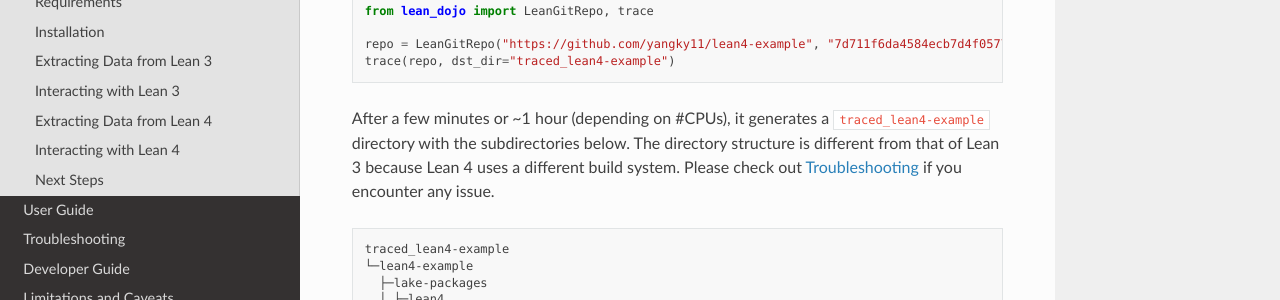
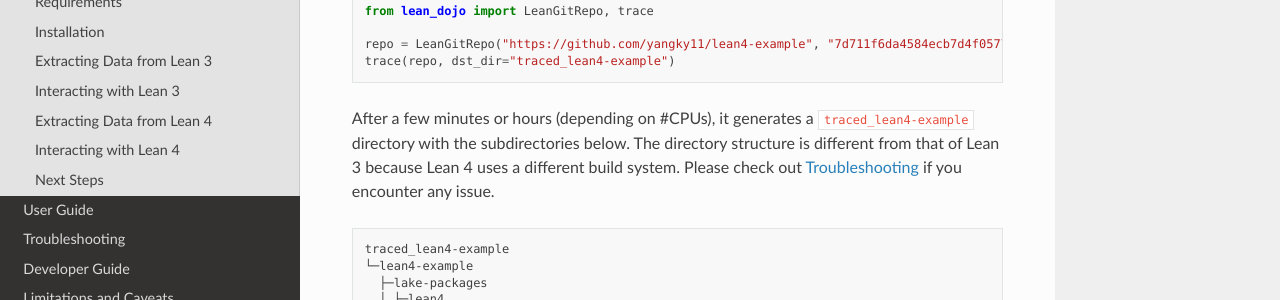
Before and after one commit to lean-dojo/LeanDojo, a Sphinx documentation site: the page built from docs/source/getting-started.rst, in a window 1280 px wide and 900 px high, scrolled down 4104 px. Shown: the part 149-449 px from the top of the window. Built offline with Sphinx 7.4.7 and the Read the Docs theme 2.0.0, drawn with Linux system fonts in a browser that asks for light colours; some of the changed text lies outside the part shown.

```diff
--- a/docs/source/getting-started.rst
+++ b/docs/source/getting-started.rst
@@ -224,7 +224,7 @@ We use LeanDojo to trace the repo by specifying its URL and a commit hash:
    repo = LeanGitRepo("https://github.com/yangky11/lean4-example", "7d711f6da4584ecb7d4f057715e1f72ba175c910")
    trace(repo, dst_dir="traced_lean4-example")
 
-After a few minutes or ~1 hour (depending on #CPUs), it generates a :file:`traced_lean4-example` directory with the subdirectories below.
+After a few minutes or hours (depending on #CPUs), it generates a :file:`traced_lean4-example` directory with the subdirectories below.
 The directory structure is different from that of Lean 3 because Lean 4 uses a different build system.
 Please check out :ref:`troubleshooting` if you encounter any issue.
 
```
Also changed, not shown: other parts of docs/source/getting-started.rst (+1 -1 lines), README.md (+1 -1 lines), 1 other file.
